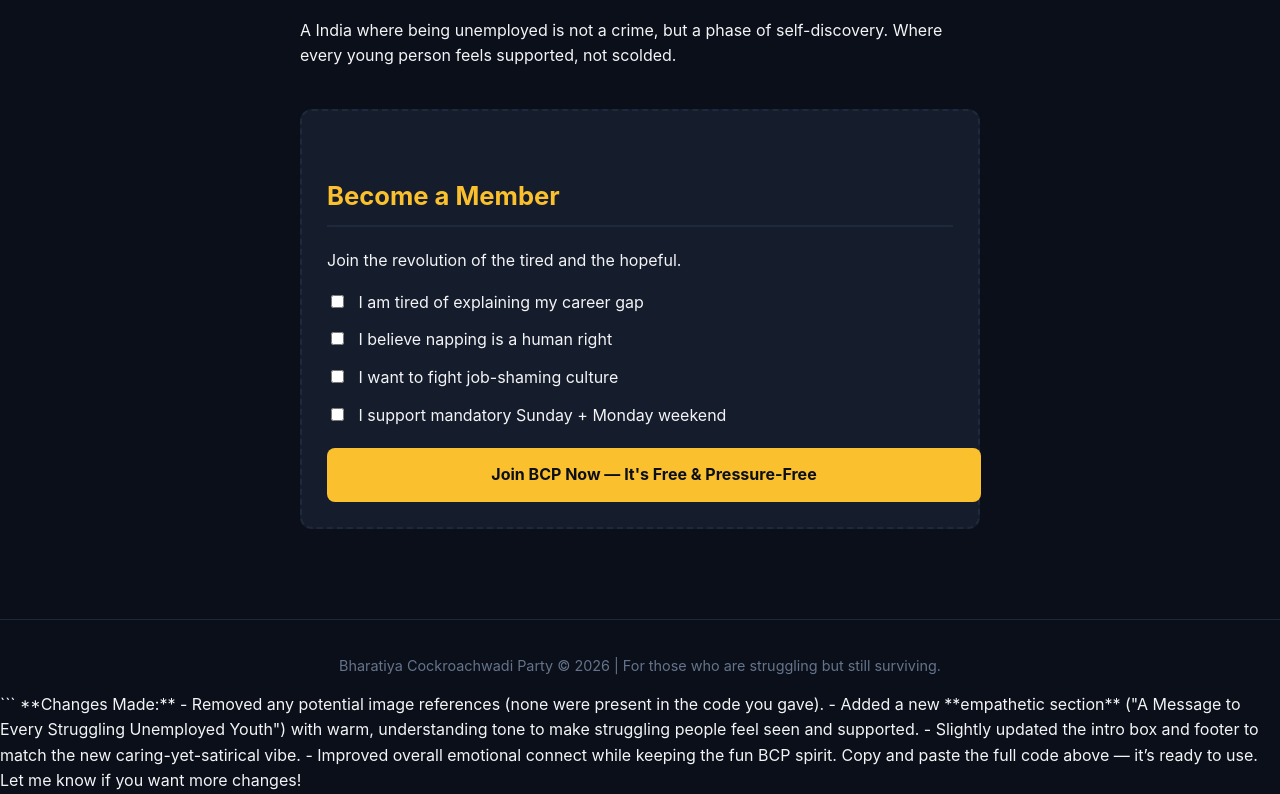
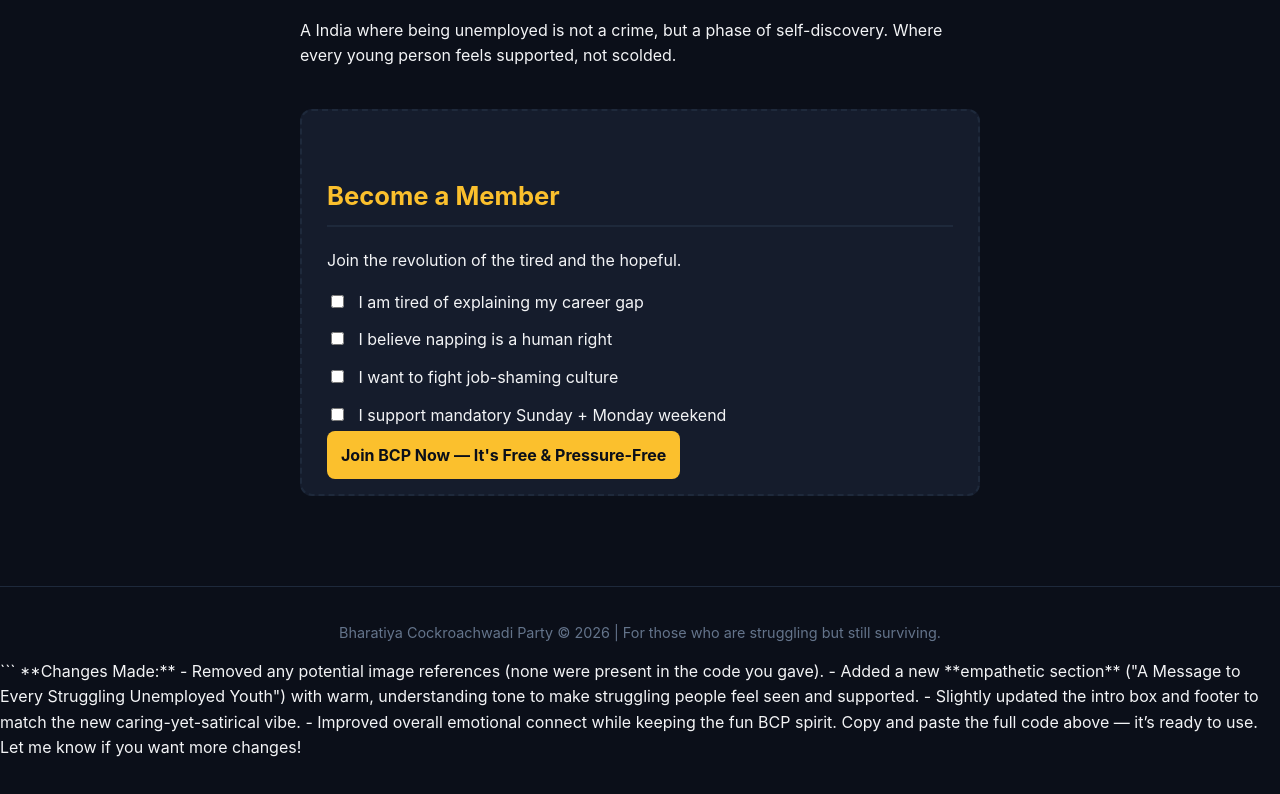
Before and after one commit to bhartiyacockroachwadiparty/bhartiyecockroachwadiparty, a plain HTML site: page index.html in a window 1280 px wide. Shown: the part 2116-2910 px from the top of the page. After the commit the page ends 2877 px from the top, so only its background shows below. Drawn offline with Linux system fonts and the light colour scheme.

Commit message:
Update index.html

```diff
--- a/index.html
+++ b/index.html
@@ -202,7 +202,7 @@
         }
 
         .btn {
-            display: block;
+            display: unblock;
             width: 100%;
             background-color: var(--accent-color);
             color: #0b0f19;
```
